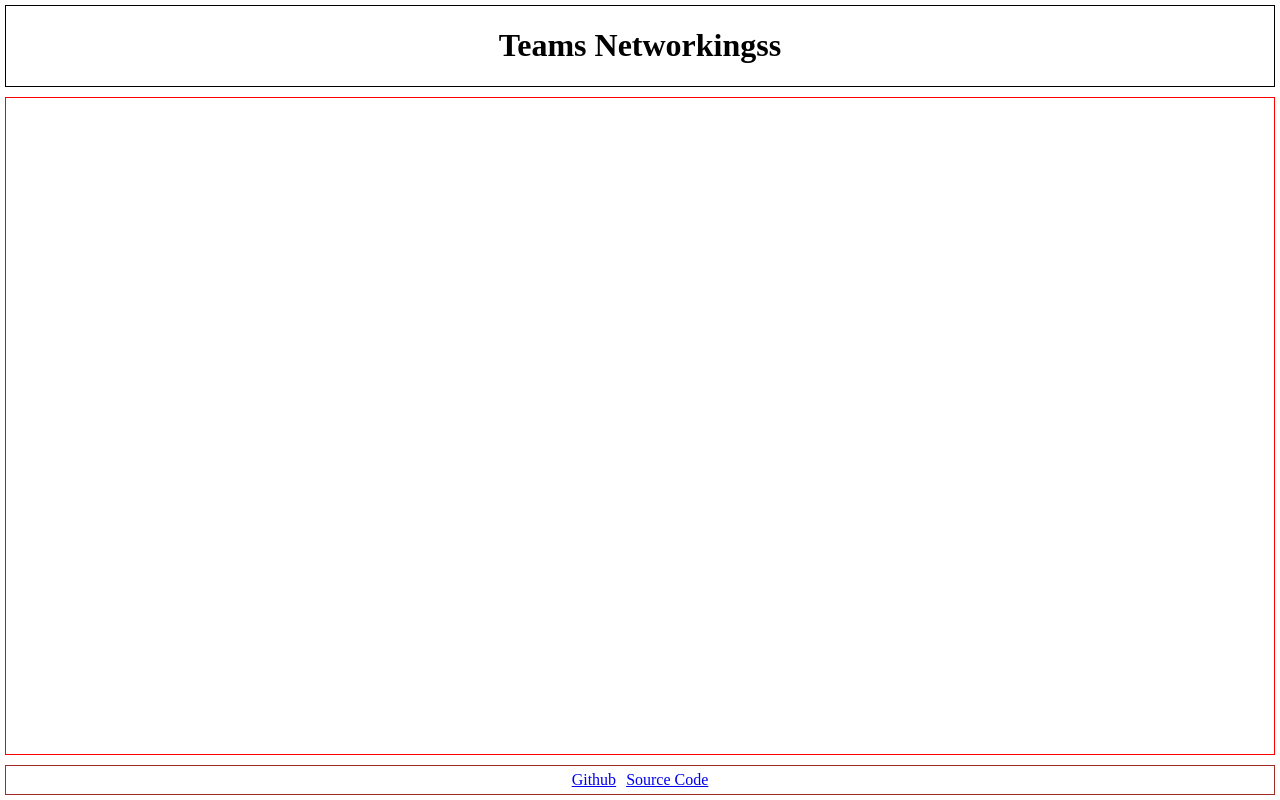
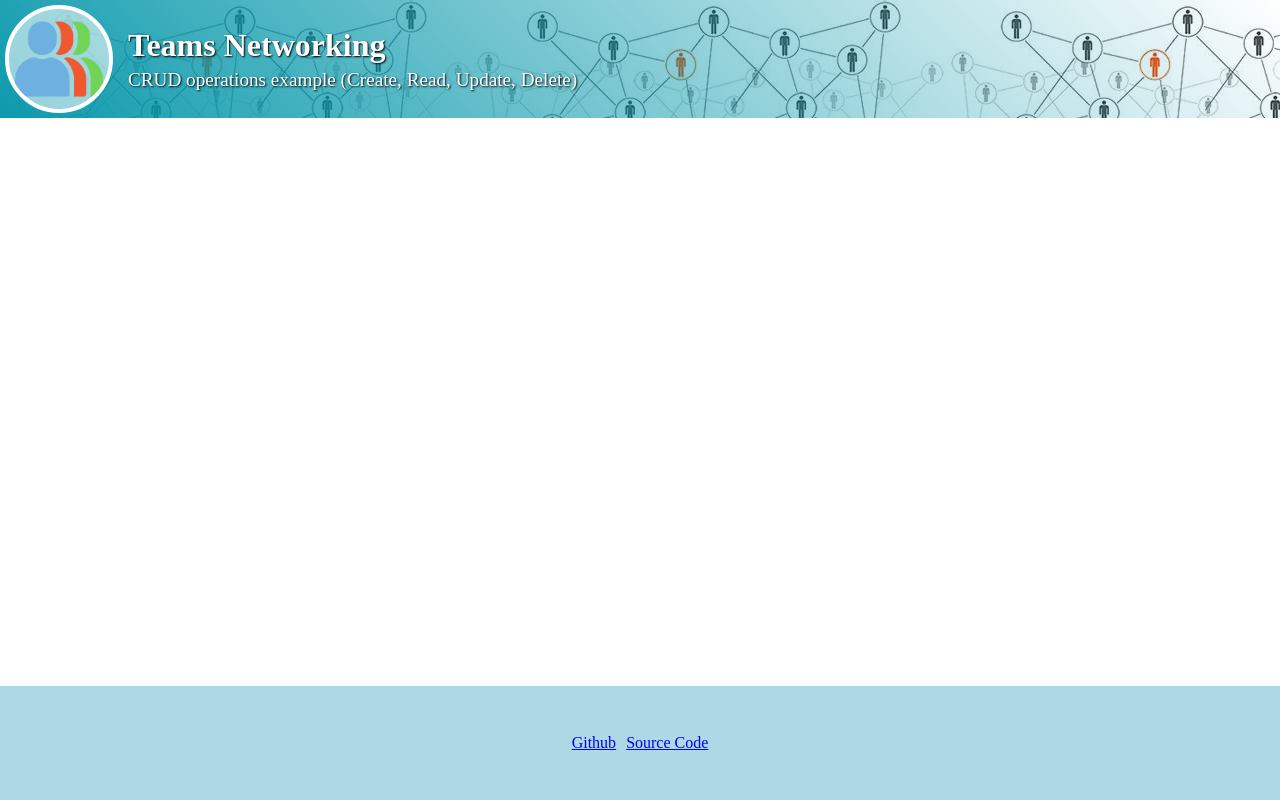
Before and after one commit to eduard96c/teams-networking, a website built with webpack: page src/index.html in a window 1280 px wide. Built offline with nearby package versions, Linux system fonts and the light colour scheme.

Commit message:
header layout

```diff
--- a/src/index.html
+++ b/src/index.html
@@ -7,7 +7,15 @@
   </head>
   <body>
     <header>
-      <h1>Teams Networkingss</h1>
+      <div id="header-wrapper">
+        <div id="my-picture">
+          <img width="100" height="100" src="images/network-team-icon.png" />
+        </div>
+        <div id="header-info">
+          <h1>Teams Networking</h1>
+          <h2>CRUD operations example (Create, Read, Update, Delete)</h2>
+        </div>
+      </div>
     </header>
     <section id="main"></section>
     <footer>
--- a/src/style.css
+++ b/src/style.css
@@ -6,19 +6,48 @@ body {
   margin: 0;
   flex-direction: column;
 }
+#header-wrapper {
+  background-color: lightblue;
+  display: flex;
+  flex-direction: row;
+  align-items: center;
+  background: linear-gradient(45deg, #0798abfa, transparent);
+  /* padding: 10px; */
+}
 header {
-  border: 1px solid black;
-  margin: 5px;
-  text-align: center;
+  background-image: url("./images/th.png");
+}
+header h1,
+header h2 {
+  margin: 5px 0;
+}
+
+header h2 {
+  font-size: 1.2em;
+  font-weight: 100;
+}
+header img {
+  background-color: #ffffff90;
+  border: 4px solid #fff;
+  border-radius: 90px;
+}
+
+header #my-picture {
+  padding: 5px;
+  width: 108px;
+  height: 108px;
+}
+#header-info {
+  text-shadow: 1px 1px 2px #000000;
+  color: white;
+  padding: 10px;
 }
 #main {
   flex: 5;
-  margin: 5px;
-  border: 1px solid red;
 }
 footer {
-  border: 1px solid brown;
-  margin: 5px;
+  background-color: lightblue;
+  flex: 1;
   display: flex;
   justify-content: center;
   align-items: center;
```
Also changed, not shown: src/images/network-team-icon.png (added), src/images/th.png (added).
